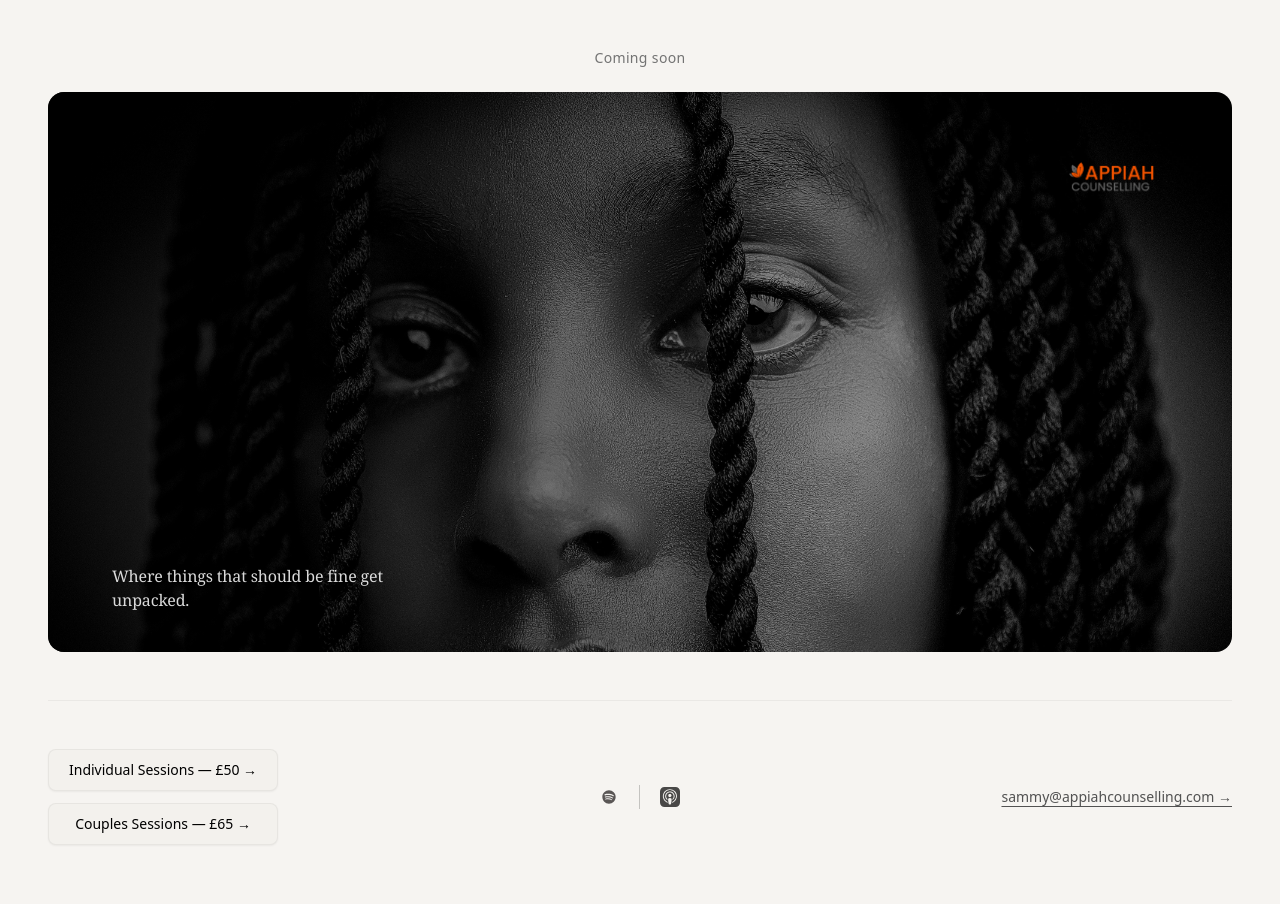
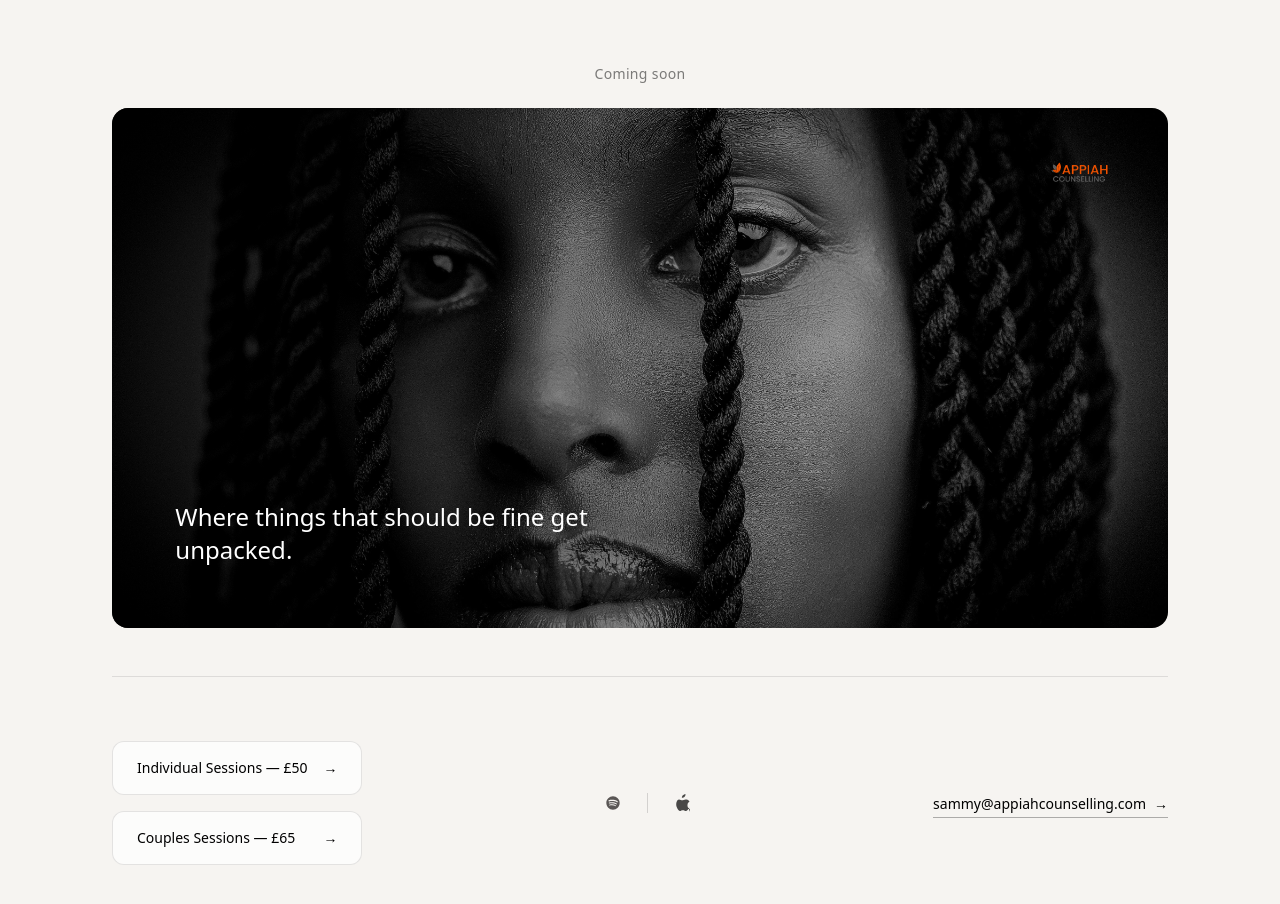
Before and after one commit to Sammyappiah/appiahcounselling, a Next.js app: page / in a window 1280 px wide. Shown: the top 904 px of the page. Built offline with nearby package versions, Linux system fonts and the light colour scheme.

Commit message:
final homepage

```diff
--- a/app/page.tsx
+++ b/app/page.tsx
@@ -2,109 +2,109 @@ import Image from "next/image";
 
 export default function Home() {
   return (
-    <main className="min-h-screen bg-[#f6f4f1] flex items-center justify-center px-6 md:px-12 py-12">
-
-      <div className="max-w-[1200px] w-full mx-auto">
+    <main className="px-6 md:px-12 py-10 md:py-16 max-w-6xl mx-auto">
 
       {/* COMING SOON */}
-        <div className="text-center text-sm tracking-wide text-neutral-500 mb-6">
+      <p className="text-center text-sm text-black/50 mb-6 tracking-wide">
         Coming soon
-        </div>
+      </p>
 
       {/* HERO */}
-        <div className="relative w-full h-[460px] md:h-[560px] rounded-2xl overflow-hidden">
+      <div className="relative w-full h-[420px] md:h-[520px] rounded-2xl overflow-hidden">
 
         {/* IMAGE */}
         <Image
           src="/hero.jpg"
-            alt="Therapy"
-            width={1600}
-            height={900}
+          alt="Hero"
+          fill
+          className="object-cover object-center"
           priority
-            className="w-full h-full object-cover object-center md:object-[center_15%]"
         />
 
         {/* OVERLAY */}
-          <div className="absolute inset-0 bg-gradient-to-r from-black/70 via-black/40 to-transparent" />
+        <div className="absolute inset-0 bg-gradient-to-r from-black/70 via-black/30 to-transparent" />
 
-          {/* LOGO (TOP RIGHT — STRONGER PRESENCE) */}
-          <div className="absolute top-3 right-3 md:top-6 md:right-6">
+        {/* LOGO */}
         <img
           src="/logo.jpg"
           alt="Appiah Counselling"
-              className="h-20 md:h-32 opacity-95"
+          className="absolute top-6 right-6 w-28 md:w-32 opacity-95"
         />
-          </div>
 
-          {/* HEADLINE (LOWER + SMALLER + CLEANER) */}
-          <div className="absolute left-6 md:left-16 bottom-14 md:bottom-10 max-w-[260px] md:max-w-[320px]">
-            <h1 className="text-white/85 text-xs md:text-base leading-[1.5] font-serif tracking-[-0.01em]">
+        {/* TEXT (smaller + cleaner) */}
+        <div className="absolute bottom-[12%] left-[6%] max-w-[420px]">
+          <h1 className="text-white text-[20px] md:text-[24px] leading-snug font-medium">
             Where things that should be fine get unpacked.
           </h1>
         </div>
-
       </div>
 
       {/* DIVIDER */}
-        <div className="border-t border-black/5 my-12" />
+      <div className="mt-12 pt-8 border-t border-black/10" />
 
-        {/* BOTTOM SECTION */}
-        <div className="flex flex-col md:flex-row md:items-center md:justify-between gap-8 text-sm">
+      {/* CONTENT */}
+      <div className="mt-8 flex flex-col md:flex-row md:items-center md:justify-between gap-10">
 
         {/* BUTTONS */}
-          <div className="flex flex-col gap-3 w-full md:w-auto">
+        <div className="flex flex-col gap-4 w-full md:w-auto">
+
           <a
-              href="https://calendly.com/samuels12/couple-s-counselling?month=2026-05"
-              className="px-5 py-2.5 rounded-lg bg-[#f3f1ed] hover:bg-[#e6e1d8] transition border border-black/5 shadow-sm text-center"
+            href="#"
+            className="group w-full md:w-auto border border-black/10 bg-white/70 backdrop-blur-sm hover:bg-white transition rounded-xl px-6 py-4 text-sm flex justify-between items-center"
           >
-              Individual Sessions — £50 →
+            Individual Sessions — £50
+            <span className="ml-4 group-hover:translate-x-1 transition">→</span>
           </a>
 
           <a
-              href="https://calendly.com/samuels12/counselling?month=2026-05"
-              className="px-5 py-2.5 rounded-lg bg-[#f3f1ed] hover:bg-[#e6e1d8] transition border border-black/5 shadow-sm text-center"
+            href="#"
+            className="group w-full md:w-auto border border-black/10 bg-white/70 backdrop-blur-sm hover:bg-white transition rounded-xl px-6 py-4 text-sm flex justify-between items-center"
           >
-              Couples Sessions — £65 →
+            Couples Sessions — £65
+            <span className="ml-4 group-hover:translate-x-1 transition">→</span>
           </a>
         </div>
 
-          {/* ICONS (FIXED APPLE SVG) */}
-          <div className="flex items-center justify-center gap-5">
+        {/* PODCAST ICONS (NOW CLICKABLE) */}
+        <div className="flex items-center justify-center gap-6 opacity-70">
+
+          {/* Spotify */}
           <a
-              href="https://open.spotify.com/show/2uDLEiwEVlGYZOmGLHI9Cr"
+            href="https://open.spotify.com/"
             target="_blank"
+            rel="noopener noreferrer"
+            className="hover:opacity-100 transition"
           >
-              <img
-                src="/spotify.svg"
-                className="w-5 h-5 opacity-70 hover:opacity-100 transition"
-              />
+            <img src="/spotify.svg" className="w-5 h-5" />
           </a>
 
-            <div className="w-px h-6 bg-black/20" />
+          {/* Divider */}
+          <div className="h-5 w-px bg-black/20" />
 
+          {/* Apple (YOUR SVG FILE) */}
           <a
-              href="https://podcasts.apple.com/us/podcast/everyday-counselling/id1863535119"
+            href="https://podcasts.apple.com/"
             target="_blank"
+            rel="noopener noreferrer"
+            className="hover:opacity-100 transition"
           >
-              <img
-                src="/apple.svg"
-                className="w-5 h-5 opacity-70 hover:opacity-100 transition"
-              />
+            <img src="/apple.svg" className="w-5 h-5" />
           </a>
         </div>
 
         {/* EMAIL */}
+        <div className="text-right">
           <a
             href="mailto:sammy@appiahcounselling.com"
-            className="text-neutral-600 hover:text-black underline underline-offset-4 transition text-center md:text-right"
+            className="group text-sm border-b border-black/30 hover:border-black transition pb-1"
           >
-            sammy@appiahcounselling.com →
+            sammy@appiahcounselling.com
+            <span className="inline-block ml-2 group-hover:translate-x-1 transition">
+              →
+            </span>
           </a>
-
         </div>
-
       </div>
-
     </main>
   );
 }
```
Also changed, not shown: public/Apple.svg. Lines whose indentation alone changed are shown as unchanged.
